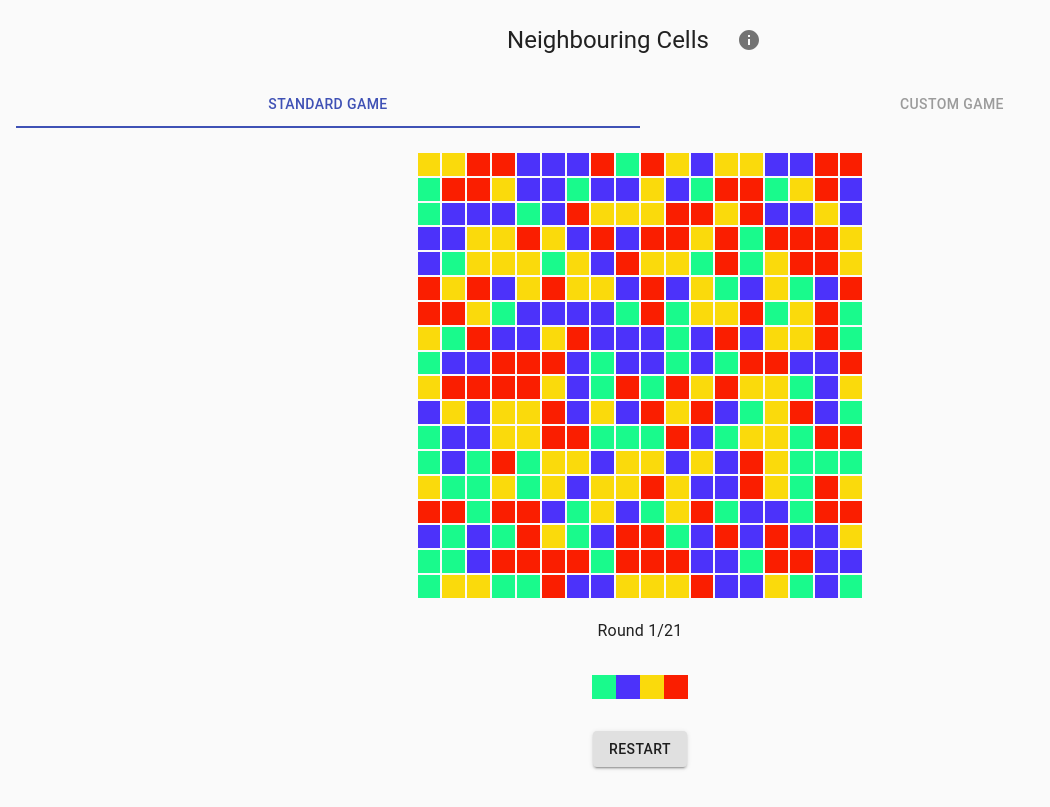
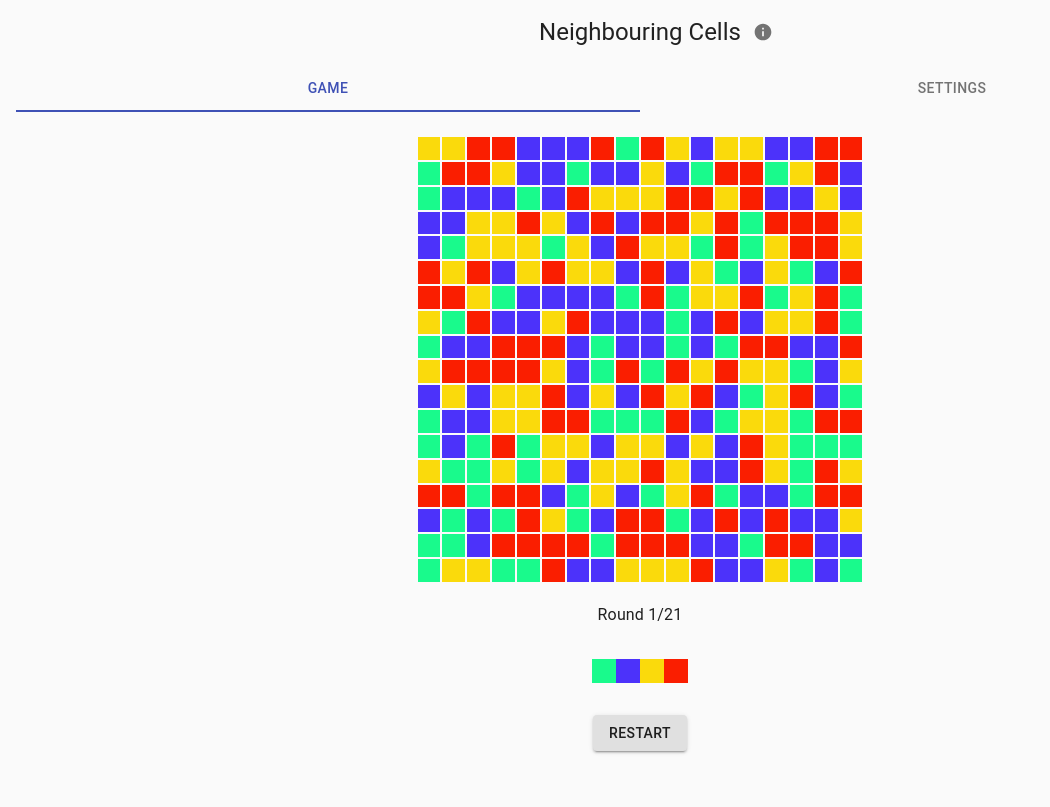
Before and after one commit to d400800/neighbouring-cells, a React (Create React App) app: page / in a window 1280 px wide. Shown: the whole page, without its empty margins (0-1050 px from the left). Built offline with nearby package versions, Linux system fonts and the light colour scheme.

Commit message:
adding Settings

```diff
--- a/src/App.js
+++ b/src/App.js
@@ -1,15 +1,22 @@
 import './App.css';
 import React from 'react';
-import {Box, Tab, Tabs} from "@material-ui/core";
-import {standardGame} from "./config";
+import {Box} from "@material-ui/core";
+import {standardGame, colorMaps} from "./config";
 import CssBaseline from '@material-ui/core/CssBaseline';
 
-import Setup from "./game/Setup";
+import Settings from "./game/Settings";
 import Topbar from "./game/Topbar";
 import Game from "./game/Game";
+import {TabNavigation} from "./game/TabNavigation";
 
 function App() {
-    const [page, setPage] = React.useState(0);
+    const [tab, setTab] = React.useState(0);
+
+    const [settings, setSettings] = React.useState({
+        size: standardGame.size,
+        theme: standardGame.theme,
+        rounds: standardGame.rounds
+    });
 
     return (
         <main>
@@ -20,15 +27,23 @@ function App() {
                     <Topbar/>
                 </Box>
 
-                <TabNavigation setPage={setPage}/>
+                <TabNavigation setTab={setTab} tab={tab}/>
 
-                {page === 0 ?
+                {tab === 0 ?
                     <Box display="flex" justifyContent="center" py={3}>
-                        <Game size={standardGame.size} maxRounds={standardGame.rounds}/>
+                        <Game
+                            size={settings.size}
+                            rounds={settings.rounds}
+                            colorMap={colorMaps.get(settings.theme)}
+                        />
                     </Box>
                     :
-                    <Box display="flex" justifyContent="center" py={3}>
-                        <Game size={4} maxRounds={standardGame.rounds}/>
+                    <Box py={3}>
+                        <Settings
+                            settings={settings}
+                            setSettings={setSettings}
+                            setTab={setTab}
+                        />
                     </Box>
                 }
             </Box>
@@ -36,35 +51,4 @@ function App() {
     );
 }
 
-function TabNavigation({setPage}) {
-    const [value, setValue] = React.useState(0);
-
-    const handleChange = (event, newValue) => {
-        setValue(newValue);
-        setPage(newValue);
-    };
-
-    function a11yProps(index) {
-        return {
-            id: `full-width-tab-${index}`,
-            'aria-controls': `full-width-tabpanel-${index}`,
-        };
-    }
-
-    return (
-        <Box>
-            <Tabs
-                value={value}
-                onChange={handleChange}
-                variant="fullWidth"
-                textColor="primary"
-                indicatorColor="primary"
-            >
-                <Tab label="Standard Game" {...a11yProps(0)} />
-                <Tab label="CUstom Game" {...a11yProps(1)} disabled/>
-            </Tabs>
-        </Box>
-    );
-}
-
 export default App;
--- a/src/config.js
+++ b/src/config.js
@@ -1,11 +1,25 @@
-export const colorMap = new Map([
+export const defaultColorMap = new Map([
     ["teal", "#19FA8C"],
     ["blue", "#4C32FA"],
     ["yellow", "#FADA0C"],
     ["red", "#FA1E00"],
 ]);
 
-export const colors = Array.from(colorMap.keys());
+export const shmlasha = new Map([
+    ["teal", "#FFA966"],
+    ["blue", "#CE4DFF"],
+    ["yellow", "#C3FF38"],
+    ["red", "#40E8FF"],
+]);
+
+export const kaki = new Map([
+    ["black", "#80682E"],
+    ["poo", "#FFE6A8"],
+    ["purple", "#B0CC49"],
+    ["brown", "#CCA749"],
+]);
+
+export const colors = Array.from(defaultColorMap.keys());
 
 export const gameDescription = `
     The goal is to paint all board cells the same color.
@@ -17,5 +31,12 @@ export const title = 'Neighbouring Cells';
 
 export const standardGame = {
     rounds: 21,
-    size: 18
+    size: 18,
+    theme: 'Default'
 }
+
+export const colorMaps = new Map([
+    ['Default', defaultColorMap],
+    ['Kaki', kaki],
+    ['Shmlasha', shmlasha]
+]);
--- a/src/game/Board.js
+++ b/src/game/Board.js
@@ -3,17 +3,19 @@ import {colors} from '../config.js';
 
 class Board {
     constructor(options) {
-        this.cellColors = options.colors;
+        this.defaultCellColors = options.colors;
     }
 
-    generateRandomBoard(size) {
+    generateRandomBoard(size, colorMap) {
+        const cellColors = Array.from(colorMap.keys());
+
         let board = [];
 
         for (let i = 0; i < size; ++i) {
             let row = [];
 
             for (let j = 0; j < size; ++j) {
-                row.push(Utils.getRandomItem(this.cellColors));
+                row.push(Utils.getRandomItem(cellColors || this.defaultCellColors));
             }
 
             board.push(row);
@@ -22,6 +24,7 @@ class Board {
         return board;
     }
 
+    // bootleg bucket fill algorithm, don't judge
     repaint(color, originalBoard) {
         const board = originalBoard.slice();
 
--- a/src/game/Dialog.jsx
+++ b/src/game/Dialog.jsx
@@ -1,26 +1,44 @@
 import React from 'react';
 import Button from '@material-ui/core/Button';
 
-import Dialog from '@material-ui/core/Dialog';
-import DialogActions from '@material-ui/core/DialogActions';
-import DialogTitle from '@material-ui/core/DialogTitle';
+import {Box, Typography, Dialog, DialogActions, DialogTitle, DialogContent} from '@material-ui/core';
+import {makeStyles} from "@material-ui/core/styles";
 
-export default function GameDialog({text, open, action}) {
+const useStyles = makeStyles(theme => ({
+    root: {
+        textAlign: 'center',
+
+        '& .MuiDialog-paperWidthFalse': {
+            width: "80%"
+        }
+    },
+}));
+
+export default function GameDialog({text, title, open, action}) {
+    const classes = useStyles();
+
     return (
         <Dialog
             open={open}
-            maxWidth={'md'}
+            maxWidth={false}
             onClose={action}
             disableBackdropClick
+            className={classes.root}
             aria-labelledby="alert-dialog-title"
             aria-describedby="alert-dialog-description"
         >
-            <DialogTitle>{text}</DialogTitle>
+            <DialogTitle>{title}</DialogTitle>
+
+            <DialogContent>
+                <Typography>{text}</Typography>
+            </DialogContent>
 
             <DialogActions>
-                <Button onClick={action} color="primary">
-                    Restart
-                </Button>
+                <Box textAlign={"center"} width={"100%"} mb={1.5}>
+                    <Button onClick={action} variant={"contained"}>
+                        Restart
+                    </Button>
+                </Box>
             </DialogActions>
         </Dialog>
     );
--- a/src/game/GameBoard.jsx
+++ b/src/game/GameBoard.jsx
@@ -3,7 +3,7 @@ import React from "react";
 import {Box} from "@material-ui/core";
 import {makeStyles} from "@material-ui/core/styles";
 
-import {colorMap} from '../config.js';
+import {defaultColorMap} from '../config.js';
 
 export const useCellStyles = makeStyles(theme => ({
     cell: {
@@ -23,8 +23,9 @@ export const useCellStyles = makeStyles(theme => ({
     }
 }));
 
-export default function GameBoard({boardData, onColorSelect, size, gameControlsHeight}) {
-    const cellWidth = (window.innerHeight - gameControlsHeight - 240) / size;
+export default function GameBoard({boardData, onColorSelect, size, gameControlsHeight, colorMap=defaultColorMap}) {
+    const cellWidth = (window.innerHeight - (gameControlsHeight || 0) - 240) / size;
+
     const classes = useCellStyles({size, cellWidth});
 
     return (
--- /dev/null
+++ b/src/game/Settings.jsx
@@ -0,0 +1,79 @@
+import React from 'react';
+import {TextField, Box, Radio, FormControl, FormLabel, RadioGroup, FormControlLabel, Button} from "@material-ui/core";
+import {makeStyles} from "@material-ui/core/styles";
+
+import {colorMaps} from "../config";
+
+const useStyles = makeStyles(theme => ({
+
+}));
+
+export default function Settings({settings, setSettings, setTab}) {
+    const classes = useStyles();
+
+    const [boardSize, setBoardSize] = React.useState(settings.size);
+    const [rounds, setRounds] = React.useState(settings.rounds);
+    const [theme, setTheme] = React.useState(settings.theme);
+
+    function onSetSettings() {
+        const newSettings = {
+            size: boardSize,
+            rounds,
+            theme
+        };
+
+        setSettings(newSettings);
+        setTab(0);
+    }
+
+    return (
+        <Box className={classes.root}>
+            <form>
+                <FormControl component="fieldset" fullWidth>
+                    <FormLabel component="legend">Board size</FormLabel>
+
+                    <RadioGroup aria-label="board-size" name="board-size" value={boardSize}
+                                onChange={e => setBoardSize(parseInt(e.target.value))}
+                    >
+                        <FormControlLabel value={18} control={<Radio />} label="18" />
+                        <FormControlLabel value={24} control={<Radio />} label="24" />
+                        <FormControlLabel value={32} control={<Radio />} label="32" />
+                    </RadioGroup>
+                </FormControl>
+
+                <Box mt={4}>
+                    <FormControl component="fieldset" fullWidth>
+                        <FormLabel component="legend">Theme</FormLabel>
+
+                        <RadioGroup aria-label="board-size" name="board-size" value={theme}
+                                    onChange={e => setTheme(e.target.value)}
+                        >
+                            {Array.from(colorMaps.keys()).map((theme) => (
+                               <FormControlLabel key={theme} value={theme} control={<Radio />} label={theme} />
+                            ))}
+                        </RadioGroup>
+                    </FormControl>
+                </Box>
+
+                <Box mt={4}>
+                    <FormControl fullWidth>
+                        <TextField
+                            id="rounds"
+                            label="Number of rounds"
+                            size={"small"}
+                            value={rounds || ''}
+                            variant="outlined"
+                            onChange={e => setRounds(parseInt(e.target.value))}
+                        />
+                    </FormControl>
+                </Box>
+
+                <Box mt={4}>
+                    <Button variant={"contained"} onClick={onSetSettings}>
+                        Save & Start
+                    </Button>
+                </Box>
+            </form>
+        </Box>
+    );
+}
--- /dev/null
+++ b/src/game/TabNavigation.jsx
@@ -0,0 +1,37 @@
+import React from "react";
+import {Box, Tab, Tabs} from "@material-ui/core";
+
+export function TabNavigation({setTab, tab}) {
+    const [value, setValue] = React.useState(tab);
+
+    const handleChange = (event, newValue) => {
+        setValue(newValue);
+        setTab(newValue);
+    };
+
+    function a11yProps(index) {
+        return {
+            id: `full-width-tab-${index}`,
+            'aria-controls': `full-width-tabpanel-${index}`,
+        };
+    }
+
+    React.useEffect(() => {
+        setValue(tab)
+    }, [tab]);
+
+    return (
+        <Box>
+            <Tabs
+                value={value}
+                onChange={handleChange}
+                variant="fullWidth"
+                textColor="primary"
+                indicatorColor="primary"
+            >
+                <Tab label="Game" {...a11yProps(0)} />
+                <Tab label="Settings" {...a11yProps(1)}/>
+            </Tabs>
+        </Box>
+    );
+}
--- a/src/game/Topbar.jsx
+++ b/src/game/Topbar.jsx
@@ -4,19 +4,33 @@ import {title, gameDescription} from "../config";
 import InfoIcon from '@material-ui/icons/Info';
 import Button from "@material-ui/core/Button";
 import Dialog from "@material-ui/core/Dialog";
+import {makeStyles} from "@material-ui/core/styles";
+
+const useStyles = makeStyles(theme => ({
+    tooltipIcon: {
+        top: '50%',
+        left: '100%',
+        position: 'absolute',
+        transform: 'translateY(-50%)'
+    }
+}));
 
 export default function Topbar() {
+    const classes = useStyles();
+
     const [rulesDialogOpen, setRulesDialogOpen] = useState(false);
 
     return (
         <Box textAlign="center">
             <Box display="flex" justifyContent="center" alignItems="center">
-                <Typography variant={"h5"}>{title}</Typography>
+                <Box position="relative">
+                    <Typography variant={"h5"}>{title}</Typography>
 
-                <Box ml={2}>
-                    <IconButton onClick={() => setRulesDialogOpen(true)}>
-                        <InfoIcon />
-                    </IconButton>
+                    <Box className={classes.tooltipIcon}>
+                        <IconButton onClick={() => setRulesDialogOpen(true)}>
+                            <InfoIcon fontSize={"small"} />
+                        </IconButton>
+                    </Box>
                 </Box>
             </Box>
 
```
Also changed, not shown: src/game/CellSelector.jsx (+18 -6 lines), src/game/Game.jsx (+19 -8 lines).
